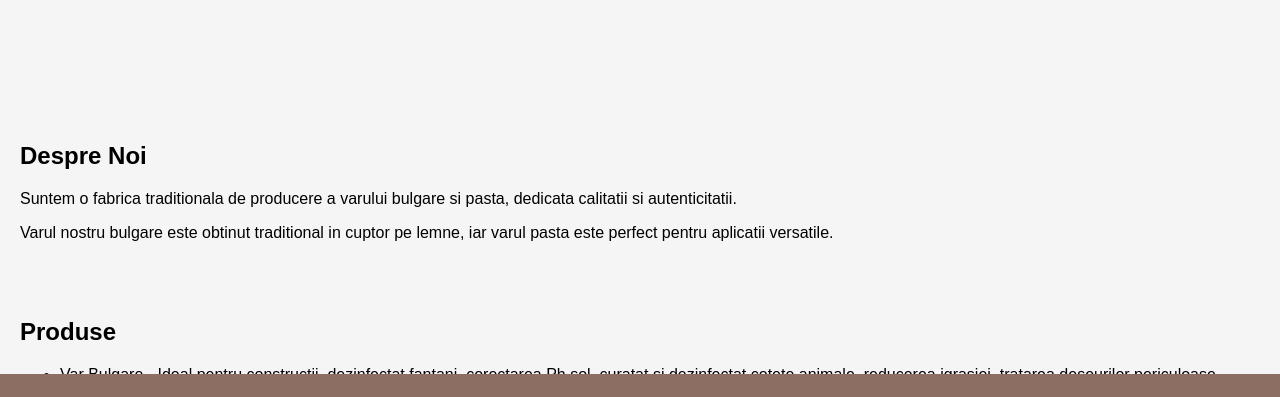
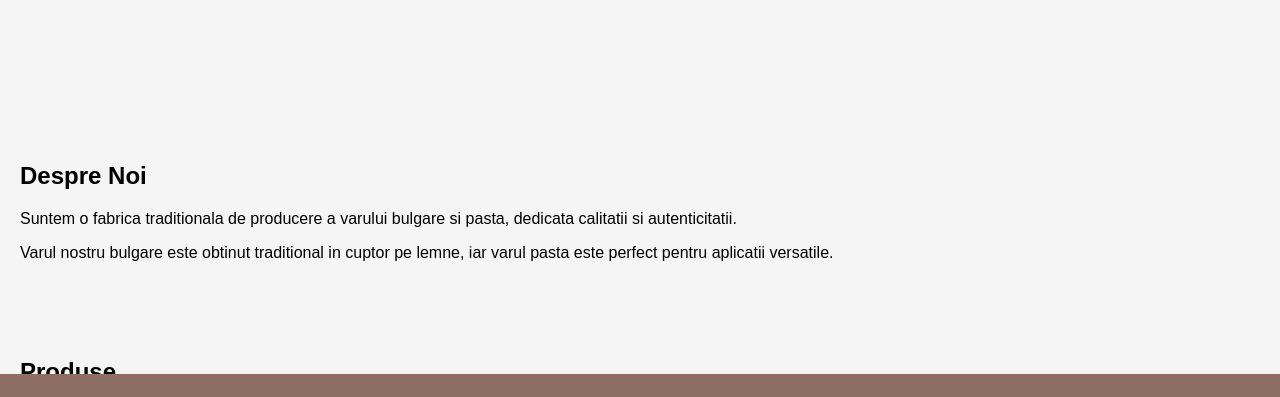
Before and after one commit to radutz00/var-bulgare, a plain HTML site: page index.html in a window 1280 px wide. Shown: the part 356-753 px from the top of the page. Drawn offline with Linux system fonts and the light colour scheme.

Commit message:
Update index.html

```diff
--- a/index.html
+++ b/index.html
@@ -42,6 +42,7 @@
         }
         section {
             padding: 20px;
+            margin-top: 20px;
         }
         footer {
             background-color: #8d6e63;
@@ -78,11 +79,15 @@
     <div class="hero">
         <h2>Calitate si Traditie in Productia de Var</h2>
     </div>
+
+    <!-- Despre Noi -->
     <section id="despre">
         <h2>Despre Noi</h2>
         <p>Suntem o fabrica traditionala de producere a varului bulgare si pasta, dedicata calitatii si autenticitatii.</p>
         <p>Varul nostru bulgare este obtinut traditional in cuptor pe lemne, iar varul pasta este perfect pentru aplicatii versatile.</p>
     </section>
+
+    <!-- Produse -->
     <section id="produse">
         <h2>Produse</h2>
         <ul>
@@ -90,11 +95,15 @@
             <li>Var Pasta - Perfect pentru varuitul locuintei, varuitul pomilor, fresca bisericeasca. Poate fi ambalat dupa preferinta clientului la punga de 5kg, 10kg, 20kg sau la nevoi speciale in saci de 1000kg.</li>
         </ul>
     </section>
+
+    <!-- Recenzii -->
     <section id="recenzii">
         <h2>Recenzii</h2>
         <p><strong>Ion Popescu:</strong> „Varul de la BIG-MIC este de o calitate exceptionala! L-am folosit pentru renovarea casei si sunt foarte multumit de rezultate.”</p>
         <p><strong>Maria Ionescu:</strong> „Recomand cu incredere varul pastă! Este usor de folosit si are o textura fina.”</p>
     </section>
+
+    <!-- Formular Recenzii -->
     <section id="recenzii-form">
         <h2>Adauga o Recenzie</h2>
         <div class="review-form">
@@ -105,11 +114,14 @@
             </form>
         </div>
     </section>
+
+    <!-- Contact -->
     <section id="contact">
         <h2>Contact</h2>
         <p>Email: radutzu2009@yahoo.com</p>
         <p>Telefon: 0758280873</p>
     </section>
+
     <footer>
         <p>&copy; 2024 BIG-MIC. Toate drepturile rezervate.</p>
     </footer>
```
